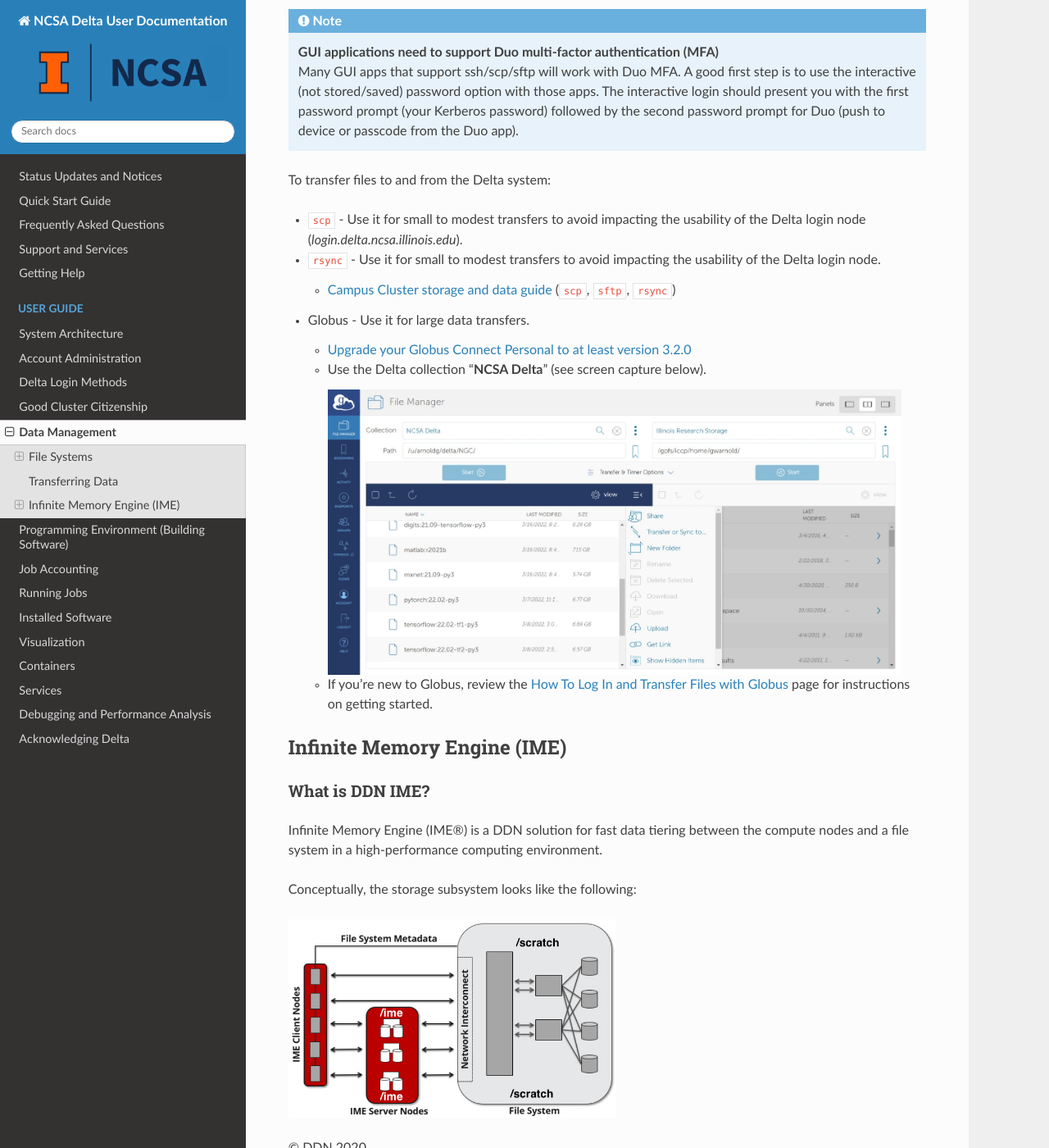
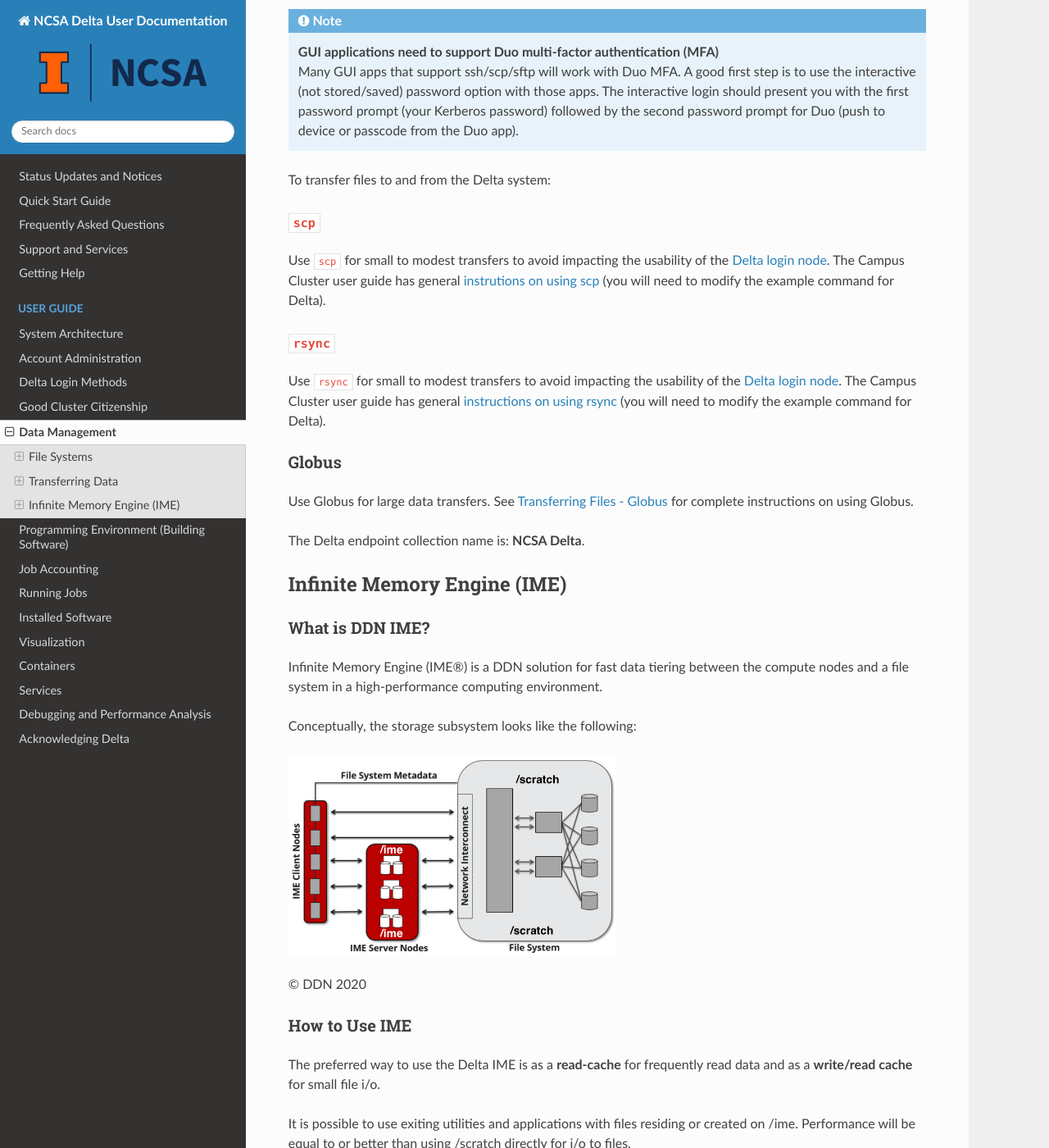
Before and after one commit to ncsa/Delta_doc, a Sphinx documentation site: the page built from docs/source/user_guide/data_mgmt.rst, in a window 1280 px wide and 1400 px high, scrolled down 1130 px. Shown: the whole window at 82% size. Built offline with Sphinx 7.4.7 and the Read the Docs theme 2.0.0, drawn with Linux system fonts in a browser that asks for light colours.

Commit message:
Update data_mgmt.rst updated transferring data
updated transferring data section, preparing for docs hub page to go live

```diff
--- a/docs/source/user_guide/data_mgmt.rst
+++ b/docs/source/user_guide/data_mgmt.rst
@@ -56,23 +56,22 @@ Transferring Data
 
 To transfer files to and from the Delta system:
 
--  ``scp`` - Use it for small to modest transfers to avoid impacting the usability of the Delta login node (*login.delta.ncsa.illinois.edu*).
+``scp``
+~~~~~~~~
 
--  ``rsync`` - Use it for small to modest transfers to avoid impacting the usability of the Delta login node.
+Use ``scp`` for small to modest transfers to avoid impacting the usability of the :ref:`Delta login node <direct_access>`. The Campus Cluster user guide has general `instrutions on using scp <https://docs.ncsa.illinois.edu/systems/icc/en/latest/user_guide/storage_data.html#cli-transfer-method-scp>`_ (you will need to modify the example command for Delta).
 
-   -  `Campus Cluster storage and data guide <https://docs.ncsa.illinois.edu/systems/icc/en/latest/user_guide/storage_data.html>`_ (``scp``, ``sftp``, ``rsync``)
+``rsync``
+~~~~~~~~~~
 
--  Globus - Use it for large data transfers.
+Use ``rsync`` for small to modest transfers to avoid impacting the usability of the :ref:`Delta login node <direct_access>`. The Campus Cluster user guide has general `instructions on using rsync <https://docs.ncsa.illinois.edu/systems/icc/en/latest/user_guide/storage_data.html#cli-transfer-method-rsync>`_ (you will need to modify the example command for Delta).
 
-   - `Upgrade your Globus Connect Personal to at least version 3.2.0 <https://docs.globus.org/ca-update-2022/#notice>`_
+Globus
+~~~~~~~~~
 
-   -  Use the Delta collection "**NCSA Delta**" (see screen capture below).
+Use Globus for large data transfers. See `Transferring Files - Globus <https://docs.ncsa.illinois.edu/en/latest/common/transfer.html#globus>`_ for complete instructions on using Globus.
 
-      .. image:: images/data_mgmt/globus_on_delta.jpeg
-          :alt: Globus on Delta
-          :width: 700px
-
-   -  If you're new to Globus, review the `How To Log In and Transfer Files with Globus <https://docs.globus.org/guides/tutorials/manage-files/transfer-files/>`_ page for instructions on getting started.
+The Delta endpoint collection name is: **NCSA Delta**.
 
 Infinite Memory Engine (IME)
 -----------------------------------
```
